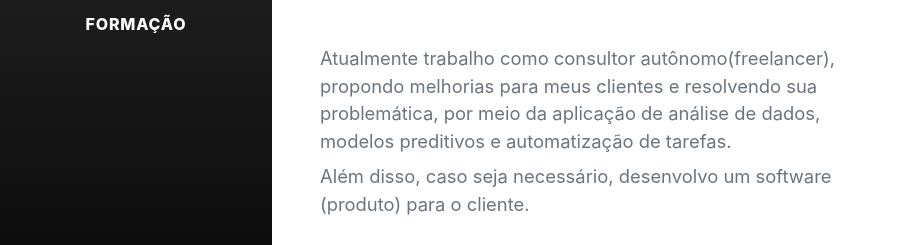
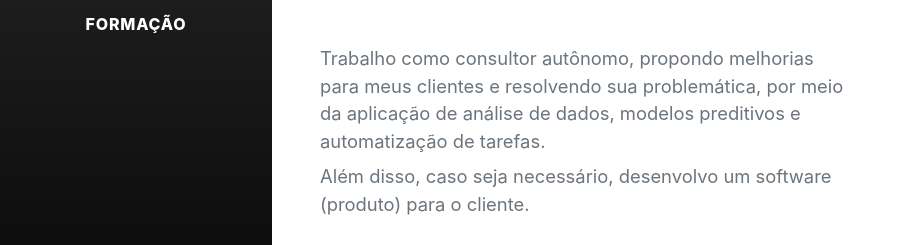
Before and after one commit to bAlemar/portfolio, a plain HTML site: page index.html in a window 1280 px wide. Shown: the part 348-593 px from the top of the page, 0-899 px from the left. Drawn offline with nearby package versions, Linux system fonts and the light colour scheme; a web font is replaced by a local one.

Commit message:
att portfolio

```diff
--- a/index.html
+++ b/index.html
@@ -61,7 +61,7 @@
                     <a href="mailto:bernardo.alemar@hotmail.com">bernardo.alemar@hotmail.com</a>
                     </hr>
                 </div>
-                <p class="lead mb-2">Atualmente trabalho como consultor autônomo(freelancer), propondo melhorias para
+                <p class="lead mb-2">Trabalho como consultor autônomo, propondo melhorias para
                     meus clientes e resolvendo sua problemática, por meio da aplicação de análise de dados, modelos
                     preditivos e automatização de tarefas.</p>
                 <p class="lead mb-5">Além disso, caso seja necessário, desenvolvo um software (produto) para o cliente.
```
